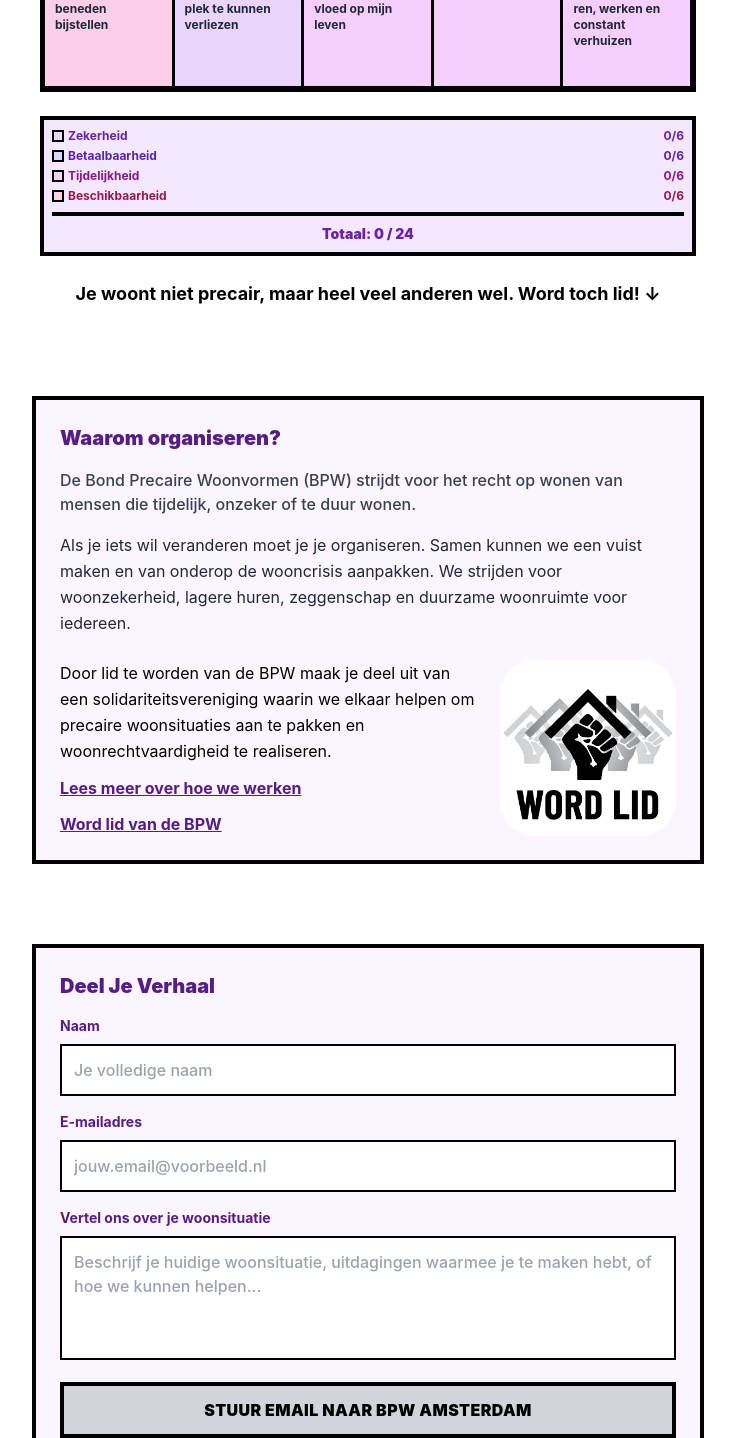
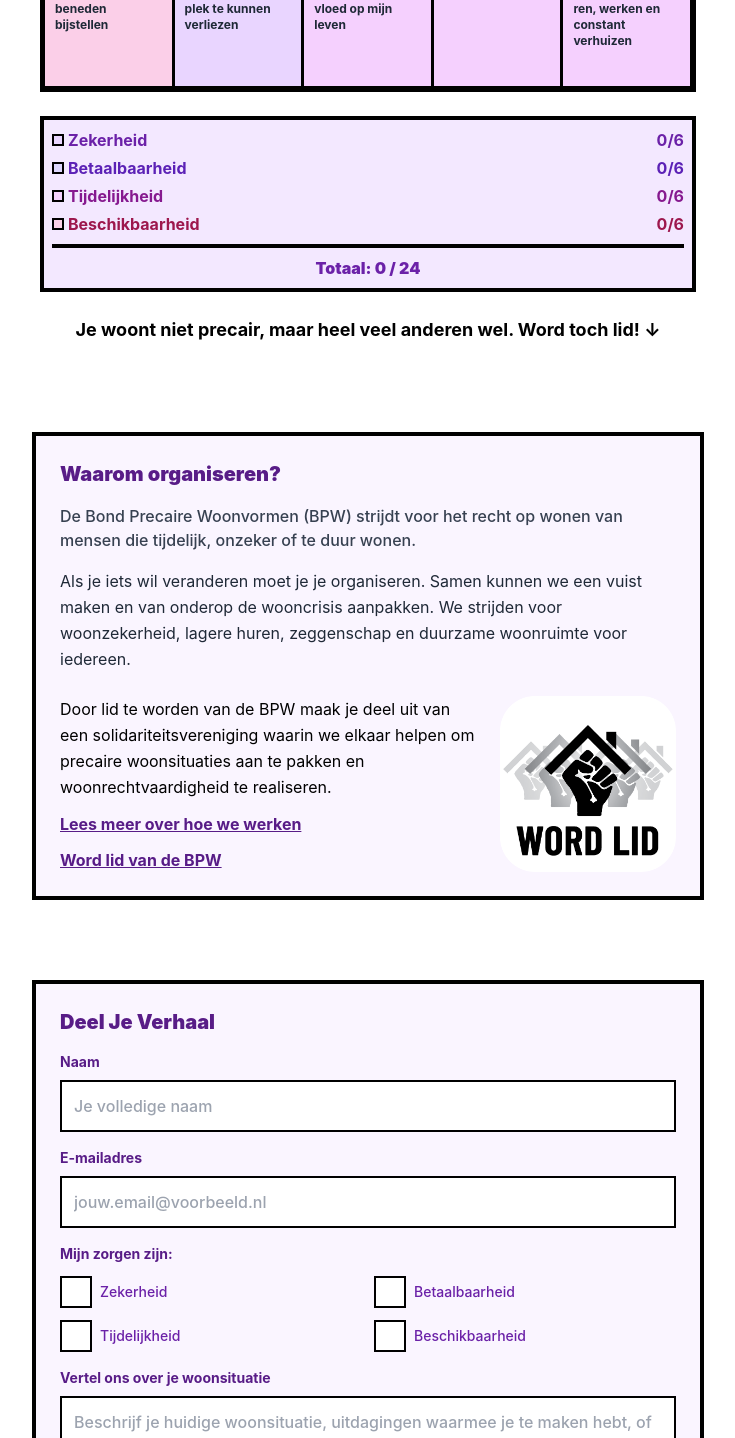
Before and after one commit to Zaturrby/bpw-bingo, a React (Vite) app: page /nl in a window 1280 px wide. Shown: the part 940-2378 px from the top of the page, without its empty margins (272-1007 px from the left). Built offline with nearby package versions, Linux system fonts and the light colour scheme.

Commit message:
update contact

```diff
--- a/src/components/ContactForm.tsx
+++ b/src/components/ContactForm.tsx
@@ -103,24 +103,6 @@
           {t("contact.title")}
         </h2>
 
-        {highestCategoryData.score > 0 && (
-          <div className="mb-4">
-            <p className="text-purple-800 font-bold text-base">
-              {t("contact.highestCategory")}:{" "}
-              <span className="text-xl">
-                {t(`categories.${highestCategoryData.category}`)}
-              </span>{" "}
-              ({highestCategoryData.score}/
-              {
-                bingoSquares.filter(
-                  (s) => s.category === highestCategoryData.category
-                ).length
-              }
-              )
-            </p>
-          </div>
-        )}
-
         <div className="space-y-4">
           <div>
             <label
@@ -156,6 +138,31 @@
             />
           </div>
 
+          {checkedSquares.size > 0 && (
+            <div>
+              <label className="block text-sm font-bold text-purple-900 mb-3">
+                {t("contact.myConcerns")}
+              </label>
+              <div className="grid grid-cols-2 gap-3">
+                {['zekerheid', 'betaalbaarheid', 'tijdelijkheid', 'beschikbaarheid'].map(category => {
+                  const score = getCategoryScore(category);
+                  const isHighest = highestCategoryData.category === category && highestCategoryData.score > 0;
+
+                  return (
+                    <div key={category} className="flex items-center gap-2">
+                      <div className="w-8 h-8 bg-white border-2 border-black flex items-center justify-center">
+                        <span className={`text-sm font-bold ${score > 0 ? 'text-black' : 'text-white'}`}>{score}</span>
+                      </div>
+                      <span className={`text-sm text-purple-800 ${isHighest ? 'font-bold' : 'font-medium'}`}>
+                        {t(`categories.${category}`)}
+                      </span>
+                    </div>
+                  );
+                })}
+              </div>
+            </div>
+          )}
+
           <div>
             <label
               htmlFor="situation"
--- a/src/components/ScoreCounter.tsx
+++ b/src/components/ScoreCounter.tsx
@@ -26,7 +26,7 @@
   return (
     <div className="mt-6">
       <div className="bg-purple-100 border-4 border-black p-2">
-        <div className="space-y-1 text-xs font-bold mb-2">
+        <div className="space-y-1 text-base font-bold mb-2">
           <div className="flex items-center justify-between">
             <div className="flex items-center gap-1">
               <div className="w-3 h-3 bg-purple-200 border-2 border-black"></div>
@@ -76,7 +76,7 @@
           </div>
         </div>
         <div className="text-center border-t-4 border-black pt-2">
-          <p className="text-sm font-black text-purple-800">
+          <p className="text-base font-black text-purple-800">
             {t("app.total")}:{" "}
             {isMobile
               ? checkedSquares.size
--- a/src/i18n/locales/en.json
+++ b/src/i18n/locales/en.json
@@ -1,6 +1,6 @@
 {
   "app": {
-    "title": "PRECARIOUSLY HOUSING BINGO",
+    "title": "PRECARIOUS HOUSING BINGO",
     "subtitle": "Fill in and find out! You might win a consolation prize, but also our sympathy and support for sure!",
     "instruction": "Check what applies to you ↓",
     "explanation": "We created this bingo to help people understand what precarious housing means and recognize if they or others are experiencing it.",
@@ -72,6 +72,7 @@
     "yourScore": "Your Score",
     "highestCategory": "Your highest concern",
     "noCategories": "No areas selected yet",
+    "myConcerns": "My concerns are:",
     "nameLabel": "Name",
     "namePlaceholder": "Your full name",
     "emailLabel": "Email Address",
--- a/src/i18n/locales/nl.json
+++ b/src/i18n/locales/nl.json
@@ -72,6 +72,7 @@
     "yourScore": "Jouw Score",
     "highestCategory": "Jouw grootste zorg",
     "noCategories": "Nog geen gebieden geselecteerd",
+    "myConcerns": "Mijn zorgen zijn:",
     "nameLabel": "Naam",
     "namePlaceholder": "Je volledige naam",
     "emailLabel": "E-mailadres",
```
